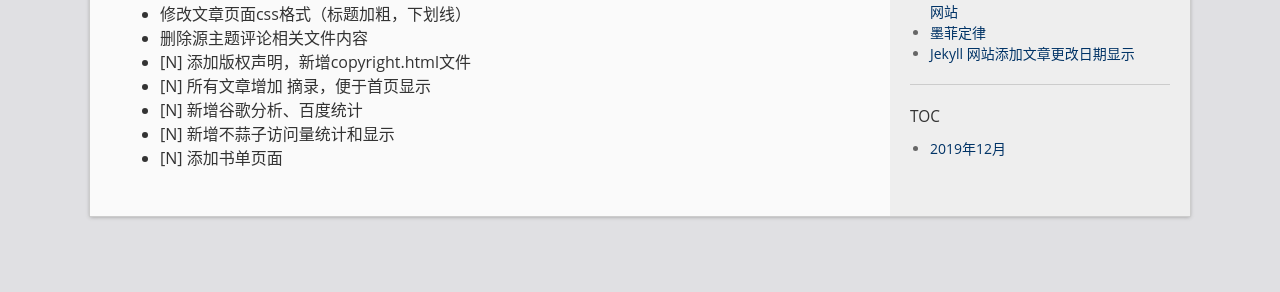
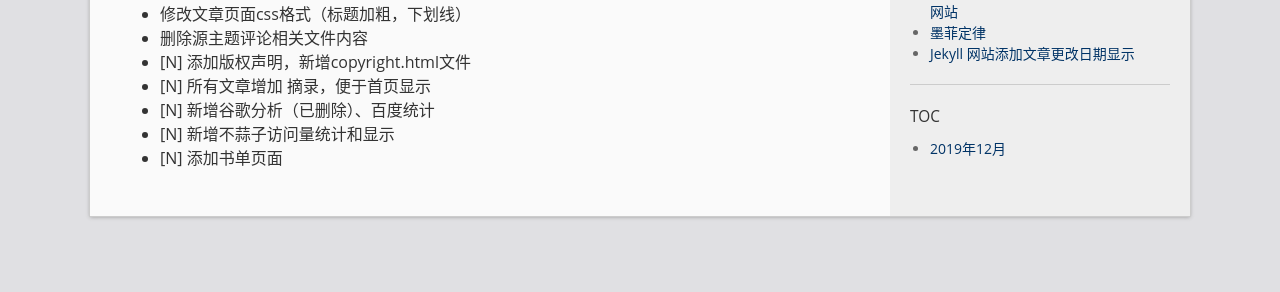
Before and after one commit to LonlyStack/LonlyPan.github.io, a Jekyll site: the page built from _posts/2019-12-5-网站修改记录.md, in a window 1280 px wide. Shown: the part 468-760 px from the top of the page. Built offline with Jekyll 4.4.1, drawn with Linux system fonts in a browser that asks for light colours; comment, search, counter and statistics services are not loaded.

Commit message:
修改文件: _posts/2019-12-5-网站修改记录.md

```diff
--- a/_posts/2019-12-5-网站修改记录.md
+++ b/_posts/2019-12-5-网站修改记录.md
@@ -16,6 +16,6 @@ N：New 表示新增
 - 删除源主题评论相关文件内容
 - [N] 添加版权声明，新增copyright.html文件
 - [N] 所有文章增加 <!--more-->摘录，便于首页显示
-- [N] 新增谷歌分析、百度统计
+- [N] 新增谷歌分析（已删除）、百度统计
 - [N] 新增不蒜子访问量统计和显示
 - [N] 添加书单页面
```
